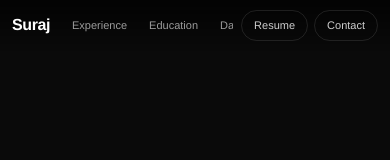
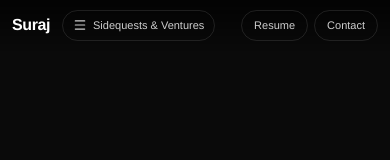
Before and after one commit to surpha/suraj-portfolio, a Next.js app: page / in a window 390 px wide. Both pictures are taken after a click on the button "View All". Shown: the part 103-263 px from the top of the page. Built offline with nearby package versions, Linux system fonts and the light colour scheme.

Commit message:
ui: mobile hamburger menu for domain navigation
- Replace scrollable tabs with dropdown menu on mobile
- Shows current domain name with menu icon
- Tap to open list of all domains
- Desktop keeps horizontal tab layout unchanged
- Fixes overlap with Resume/Contact buttons on small screens

```diff
--- a/src/components/DashboardLayout.tsx
+++ b/src/components/DashboardLayout.tsx
@@ -1,12 +1,13 @@
 "use client";
 
-import { useState, useEffect } from "react";
+import { useState, useEffect, useRef } from "react";
 import { DomainConfig, PersonalMetadata, MediaItem } from "@/types";
 import HeroBanner from "./HeroBanner";
 import ContentRow from "./ContentRow";
 import InfoModal from "./InfoModal";
 import NetworkHero from "./NetworkHero";
 import EducationTimeline from "./EducationTimeline";
+import { Menu, X } from "lucide-react";
 
 interface DashboardLayoutProps {
   domain: DomainConfig;
@@ -25,11 +26,23 @@ export default function DashboardLayout({
 }: DashboardLayoutProps) {
   const [selectedItem, setSelectedItem] = useState<MediaItem | null>(null);
   const [scrolled, setScrolled] = useState(false);
+  const [mobileMenuOpen, setMobileMenuOpen] = useState(false);
+  const menuRef = useRef<HTMLDivElement>(null);
 
   useEffect(() => {
     const handleScroll = () => setScrolled(window.scrollY > 10);
     window.addEventListener("scroll", handleScroll, { passive: true });
     return () => window.removeEventListener("scroll", handleScroll);
+  }, []);
+
+  useEffect(() => {
+    const handleClickOutside = (e: MouseEvent) => {
+      if (menuRef.current && !menuRef.current.contains(e.target as Node)) {
+        setMobileMenuOpen(false);
+      }
+    };
+    document.addEventListener("mousedown", handleClickOutside);
+    return () => document.removeEventListener("mousedown", handleClickOutside);
   }, []);
 
   return (
@@ -48,13 +61,43 @@ export default function DashboardLayout({
           {personal.name.split(" ")[0]}
         </button>
 
-        {/* Nav links — domain switching */}
-        <div className="scrollbar-hide flex min-w-0 flex-1 items-center gap-0.5 overflow-x-auto sm:gap-3">
+        {/* Mobile: hamburger menu button */}
+        <div className="relative sm:hidden" ref={menuRef}>
+          <button
+            onClick={() => setMobileMenuOpen(!mobileMenuOpen)}
+            className="flex items-center gap-1.5 rounded-full border border-white/10 px-2.5 py-1.5 text-[11px] font-medium text-white/80 transition-all hover:border-white/25"
+          >
+            {mobileMenuOpen ? <X size={14} /> : <Menu size={14} />}
+            <span>{domain.title}</span>
+          </button>
+
+          {/* Mobile dropdown */}
+          {mobileMenuOpen && (
+            <div className="absolute left-0 top-10 w-44 overflow-hidden rounded-lg border border-white/10 bg-[#141414] shadow-2xl backdrop-blur-md">
+              {allDomains.map((d) => (
+                <button
+                  key={d.id}
+                  onClick={() => { onSwitchDomain(d.id); setMobileMenuOpen(false); }}
+                  className={`flex w-full items-center px-4 py-2.5 text-left text-sm transition-colors ${
+                    d.id === domain.id
+                      ? "bg-white/10 text-white"
+                      : "text-white/70 hover:bg-white/5 hover:text-white"
+                  }`}
+                >
+                  {d.title}
+                </button>
+              ))}
+            </div>
+          )}
+        </div>
+
+        {/* Desktop: horizontal tabs */}
+        <div className="hidden min-w-0 flex-1 items-center gap-3 sm:flex">
           {allDomains.map((d) => (
             <button
               key={d.id}
               onClick={() => onSwitchDomain(d.id)}
-              className={`whitespace-nowrap rounded-full px-2.5 py-1 text-[11px] font-medium transition-all sm:px-3 sm:text-sm ${
+              className={`whitespace-nowrap rounded-full px-3 py-1 text-sm font-medium transition-all ${
                 d.id === domain.id
                   ? "bg-white/10 text-white"
                   : "text-white/60 hover:text-white/90"
@@ -66,7 +109,7 @@ export default function DashboardLayout({
         </div>
 
         {/* Right side — Resume & Contact */}
-        <div className="ml-2 flex flex-shrink-0 items-center gap-1.5 sm:ml-auto sm:gap-2">
+        <div className="ml-auto flex flex-shrink-0 items-center gap-1.5 sm:gap-2">
           <a
             href={personal.resumeUrl}
             target="_blank"
```
